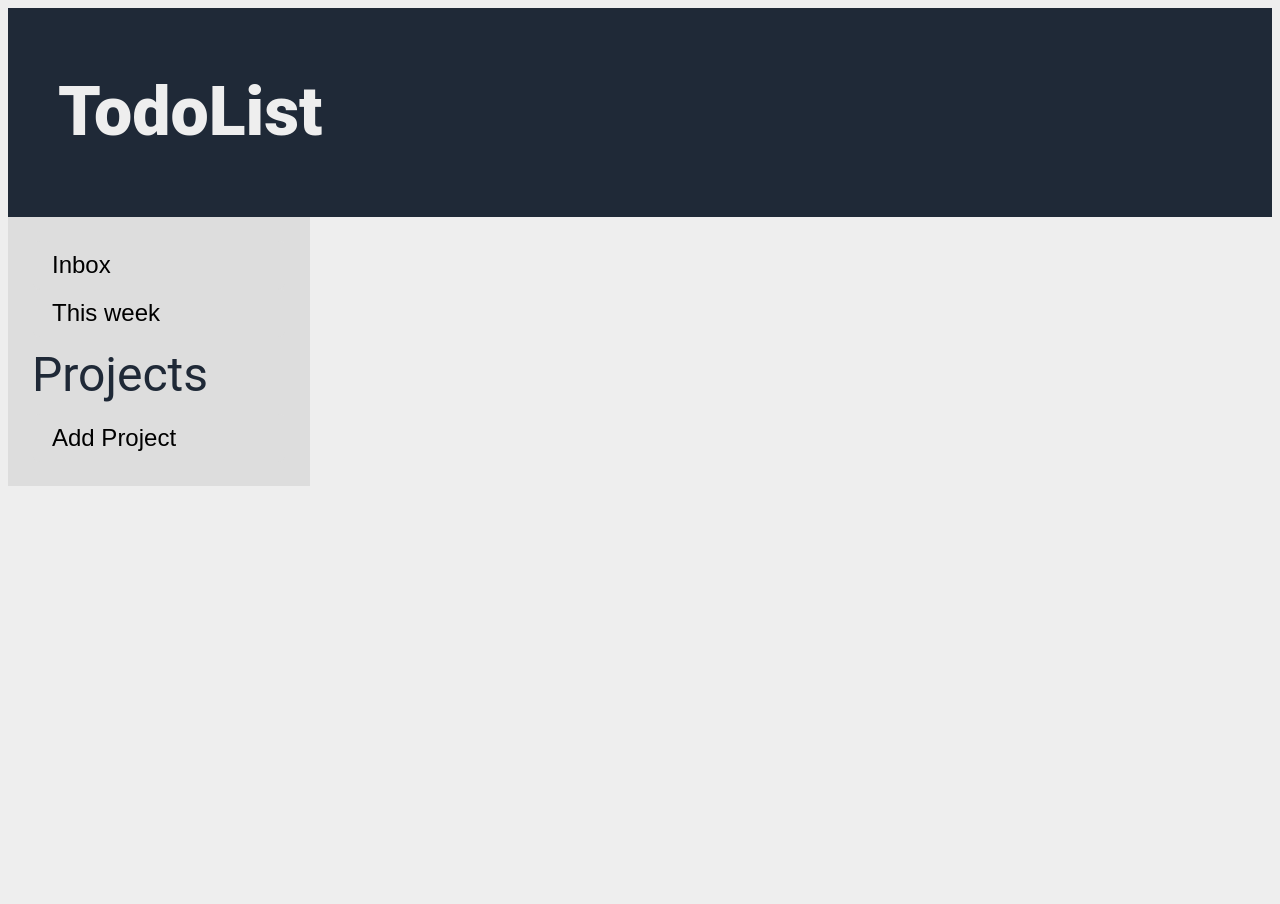
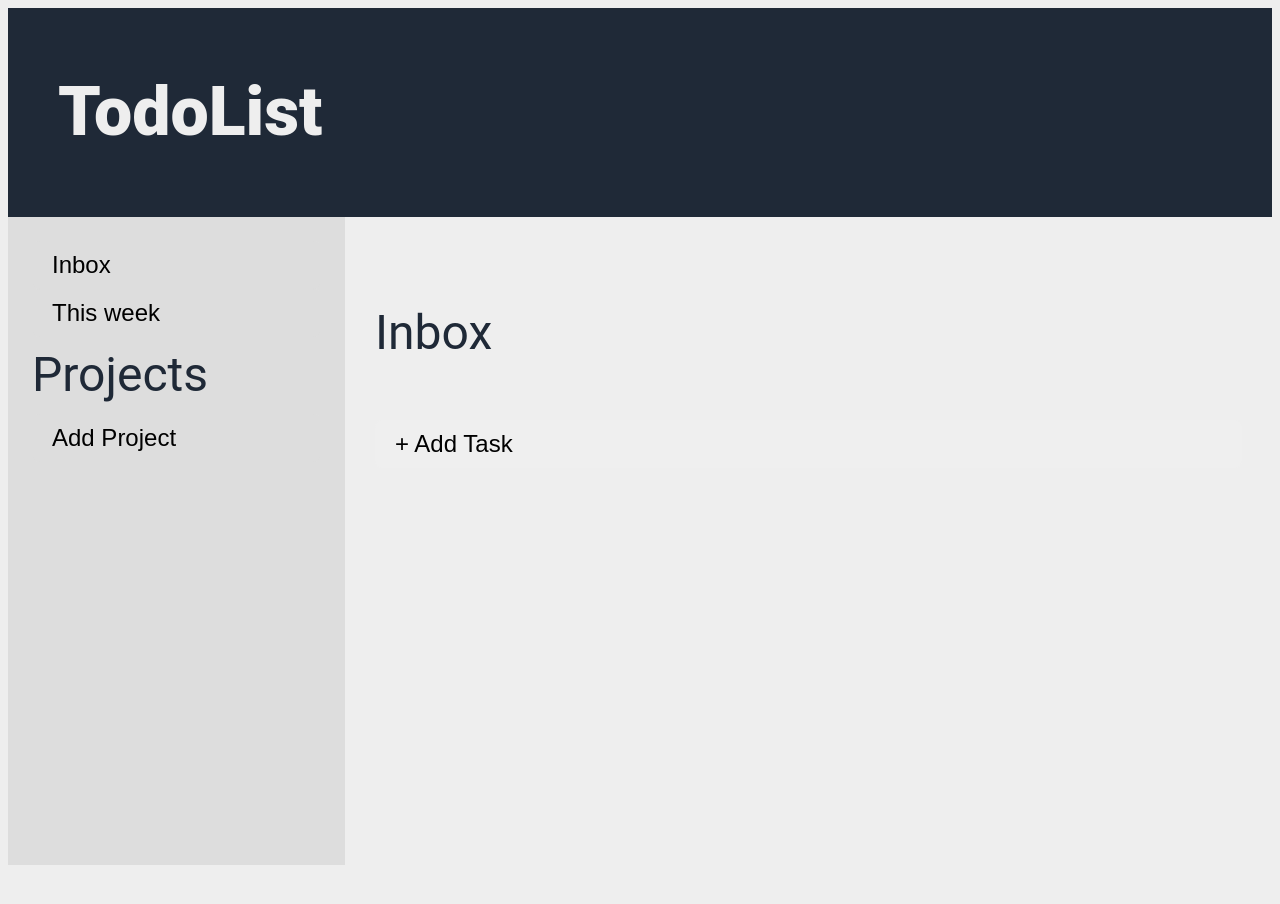
Before and after one commit to yuseph03/TodoList, a website built with webpack: page dist/index.html in a window 1280 px wide. Before the commit the page ends 800 px from the top, so only its background shows below. Built offline with nearby package versions, Linux system fonts and the light colour scheme.

Commit message:
Add inbox DOM

```diff
--- a/src/index.js
+++ b/src/index.js
@@ -1,19 +1,19 @@
 import _ from 'lodash';
 import './styles.css';
 
-const TodoItem = (title, desc) => {
-  const getTitle = () => {return title};
+home();
+inbox();
+
+const TodoItem = (desc) => {
   const getDesc = () => {return desc};
   const getCompl = () => {return false};
-  return {getTitle, getDesc, getCompl};
+  const SetCompl = () => {return true };
+  return {getDesc, getCompl, SetCompl};
 };
 
-const SetCompl = () => {
-  return true;
-};
+document.querySelector('.inbox').addEventListener('click', inbox)
 
-// BASIC LAYOUT
-
+function home() {
   const container = document.createElement('div');
   container.setAttribute('class', 'container');
 
@@ -44,10 +44,27 @@ addProject.setAttribute('class', 'addProject');
   addProject.textContent = 'Add Project';
 
   const main = document.createElement('div');
-main.setAttribute('class', 'main');
+  main.setAttribute('id', 'main');
+
 
   head.append(mainLogo);
   projects.append(addProject);
   taskBar.append(inbox, week, projects);
   container.append(taskBar, main);
   document.body.append(head, container);
+}
+
+function inbox() {
+  const main = document.getElementById('main');
+  main.innerHTML = '';
+
+  const inboxTitle = document.createElement('p');
+  inboxTitle.textContent = 'Inbox';
+  inboxTitle.setAttribute('class', 'inboxTitle');
+
+  const inboxButton = document.createElement('button');
+  inboxButton.setAttribute('class', 'inboxButton');
+  inboxButton.textContent = '+ Add Task';
+
+  main.append(inboxTitle, inboxButton);
+}
--- a/src/styles.css
+++ b/src/styles.css
@@ -6,9 +6,10 @@
     --hover-dark: #c9c8c8;
     --primary-light: #eee;
     --secondary-light: #ddd;
-  }
+}
 
 html {
+    margin: 0;
     /* footer support */
     position: relative;
     min-height: 100%;
@@ -23,9 +24,15 @@ body {
     margin-bottom: 48px;
 }
 
+body button:hover {
+    background-color: var(--hover-dark);
+    cursor: pointer;
+}
+
 .container {
     display: flex;
     flex-direction: row;
+    min-height: calc(100vh - 104px - 48px);
 }
 
 .head {
@@ -61,12 +68,6 @@ body {
     background-color: var(--secondary-light);
 }
 
-.taskBar button:hover {
-    background-color: var(--hover-dark);
-    cursor: pointer;
-}
-
-
 .projects {
     width: 100%;
     display: flex;
@@ -75,8 +76,24 @@ body {
     align-items: flex-start;
 }
 
-.main {
+#main {
     flex: 3;
     background-color: var(--primary-light);
-    padding: 100px;
+    padding: 30px;
 }
+
+/* INBOX STYLING */
+
+.inboxTitle {
+    font-size: var(--secondary-font);
+}
+
+.inboxButton {
+    border: 0;
+    border: 0;
+    width: 100%;
+    text-align: left;
+    padding: 10px 20px;
+    border-radius: 8px;
+    font-size: var(--primary-font);
+}
```
Lines whose indentation alone changed are shown as unchanged.
